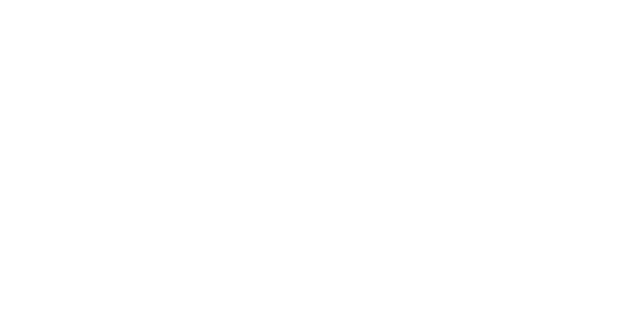
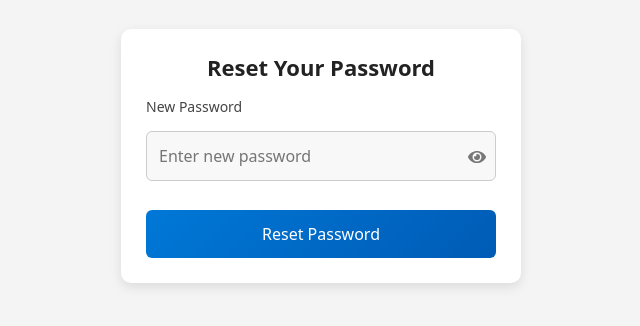
Before and after one commit to Manavjain-MJ/RideTogether, a React (Vite) app: page /resetpassword/1 in a window 1280 px wide. Before the commit this address had no page. Shown: the part 244-570 px from the top of the page, without its empty margins (319-959 px from the left). Built offline with nearby package versions, Linux system fonts and the light colour scheme.

Commit message:
resetpassword

```diff
--- a/src/App.jsx
+++ b/src/App.jsx
@@ -13,6 +13,7 @@
 import axios from 'axios'
 import PrivateRoute from './PrivateRoutes'
 import PrivateRoutes from './PrivateRoutes'
+import { ResetPassword } from './components/common/ResetPassword'
 // import './App.css'
 
 function App() {
@@ -22,7 +23,7 @@
       <Routes>
         <Route path='/login' element={<RideLogin />} />
         <Route path='/signup' element={<RideSignup />} />
-
+        <Route path="/resetpassword/:token" element={<ResetPassword/>}/>
 
           <Route path='/' element={<HeroPage />} />
         <Route path="" element={<PrivateRoutes />}>
--- /dev/null
+++ b/src/assets/resetpassword.css
@@ -0,0 +1,129 @@
+/* Full page centering */
+.reset-password-wrapper {
+    display: flex;
+    justify-content: center;
+    align-items: center;
+    height: 100vh;
+    background: #f4f4f4;
+}
+
+/* Centered card */
+.reset-password-container {
+    max-width: 400px;
+    width: 100%;
+    padding: 25px;
+    border-radius: 10px;
+    background: #ffffff;
+    box-shadow: 0px 4px 12px rgba(0, 0, 0, 0.1);
+    text-align: center;
+    transition: all 0.3s ease-in-out;
+}
+
+.reset-password-container:hover {
+    box-shadow: 0px 6px 18px rgba(0, 0, 0, 0.15);
+}
+
+/* Heading with smooth fade-in */
+h2 {
+    color: #222;
+    font-size: 22px;
+    font-weight: 600;
+    margin-bottom: 15px;
+    animation: fadeIn 0.8s ease-in-out;
+}
+
+/* Form styling */
+.reset-form {
+    display: flex;
+    flex-direction: column;
+    gap: 14px;
+}
+
+/* Label styling */
+label {
+    text-align: left;
+    font-size: 14px;
+    font-weight: 500;
+    color: #444;
+}
+
+/* Password input wrapper */
+.password-wrapper {
+    position: relative;
+    display: flex;
+    align-items: center;
+}
+
+/* Input field styling */
+input {
+    flex: 1;
+    width: 100%;
+    padding: 12px;
+    font-size: 16px;
+    border: 1px solid #ccc;
+    border-radius: 6px;
+    transition: border 0.3s ease-in-out;
+    outline: none;
+    background: #f8f8f8;
+}
+
+input:focus {
+    border: 1px solid #0078D7;
+    box-shadow: 0px 0px 5px rgba(0, 120, 215, 0.4);
+}
+
+/* Eye icon styling */
+.eye-icon {
+    position: absolute;
+    right: 10px;
+    cursor: pointer;
+    color: #777;
+    font-size: 18px;
+    transition: color 0.3s ease-in-out;
+}
+
+.eye-icon:hover {
+    color: #0078D7;
+}
+
+/* Error message */
+.error-message {
+    color: red;
+    font-size: 13px;
+    text-align: left;
+    margin-top: -8px;
+    font-weight: 500;
+}
+
+/* Reset Button */
+.reset-btn {
+    margin-top: 15px;
+    padding: 12px;
+    font-size: 16px;
+    font-weight: 500;
+    color: white;
+    background: linear-gradient(135deg, #0078D7, #005bb5);
+    border: none;
+    border-radius: 6px;
+    cursor: pointer;
+    transition: all 0.3s ease-in-out;
+}
+
+.reset-btn:hover {
+    background: linear-gradient(135deg, #005bb5, #004494);
+    transform: translateY(-2px);
+    box-shadow: 0px 4px 10px rgba(0, 91, 187, 0.3);
+}
+
+/* Fade-in animation */
+@keyframes fadeIn {
+    from {
+        opacity: 0;
+        transform: translateY(-10px);
+    }
+
+    to {
+        opacity: 1;
+        transform: translateY(0);
+    }
+}
--- /dev/null
+++ b/src/components/common/ResetPassword.jsx
@@ -0,0 +1,52 @@
+import axios from 'axios'
+import React, { useState } from 'react'
+import { useForm } from 'react-hook-form'
+import { useParams } from 'react-router-dom'
+import "../../assets/resetpassword.css"
+import { FaEye, FaEyeSlash } from 'react-icons/fa'
+
+export const ResetPassword = () => {
+
+    const token = useParams().token
+    const { register, handleSubmit, formState: { errors } } = useForm()
+    const [showPassword, setShowPassword] = useState(false);
+    const togglePasswordVisibility = () => {
+        setShowPassword(!showPassword);
+    };
+    const onSubmit = async (data) => {
+        const obj = {
+            token: token,
+            password: data.password
+        }
+        const res = await axios.post("/ride/resetpassword", obj)
+        console.log(res.data)
+    }
+    return (
+        <>
+            <div className="reset-password-wrapper">
+                <div className="reset-password-container">
+                    <h2>Reset Your Password</h2>
+                    <form onSubmit={handleSubmit(onSubmit)} className="reset-form">
+                        <label>New Password</label>
+                        <div className="password-wrapper">
+                            <input
+                                type={showPassword ? "text" : "password"}
+                                {...register("password", {
+                                    required: "Password is required",
+                                    minLength: { value: 6, message: "Minimum 6 characters required" },
+                                })}
+                                placeholder="Enter new password"
+                            />
+                            <span className="eye-icon" onClick={togglePasswordVisibility}>
+                                {showPassword ? <FaEyeSlash /> : <FaEye />}
+                            </span>
+                        </div>
+                        {errors.password && <p className="error-message">{errors.password.message}</p>}
+
+                        <button type="submit" className="reset-btn">Reset Password</button>
+                    </form>
+                </div>
+            </div>
+        </>
+    )
+}
```
